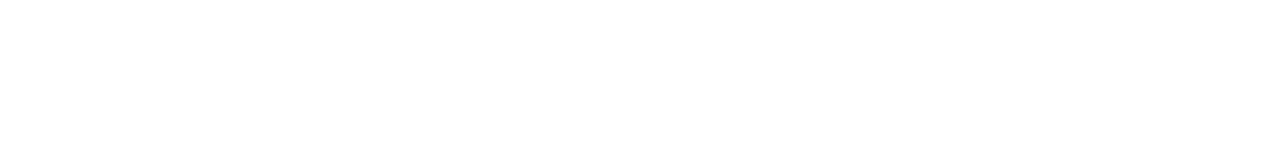
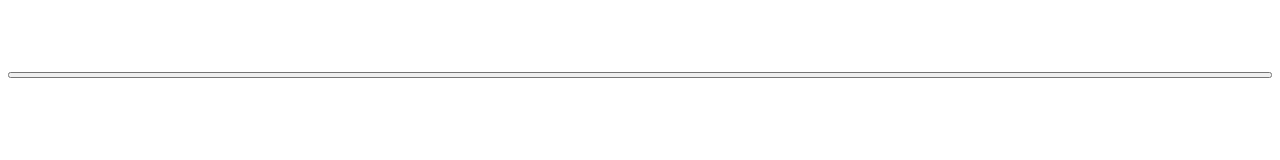
Before and after one commit to kevin-mehta/js-problem-solving, a plain HTML site: page components/comment-box/comment-box.html in a window 1280 px wide. Drawn offline with Linux system fonts and the light colour scheme.

Commit message:
For 'comment-box', designed a section with button.

```diff
--- a/components/comment-box/comment-box.html
+++ b/components/comment-box/comment-box.html
@@ -8,7 +8,11 @@
     <link rel="stylesheet" href="comment-box.css" />
   </head>
   <body>
-    <div class="comment-box"></div>
+    <div class="comment-box">
+      <p class="comment-box__title"></p>
+      <p class="comment-box__summary"></p>
+      <button class="comment-box__button"></button>
+    </div>
     <script src="comment-box.js" type="text/javascript"></script>
   </body>
 </html>
```
